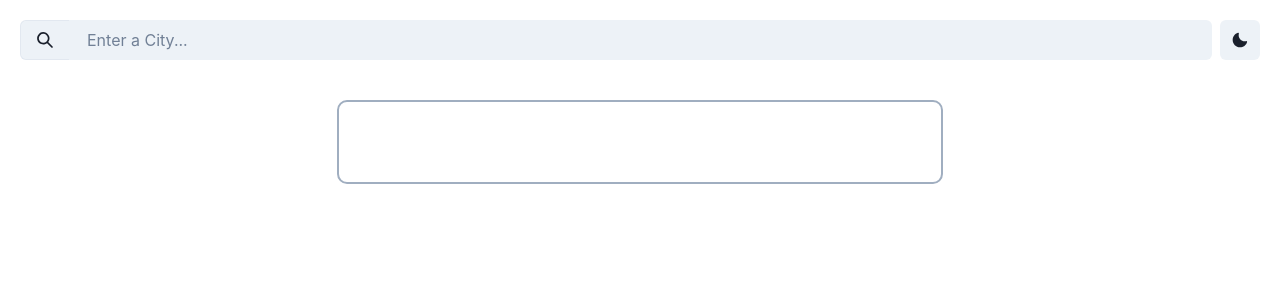
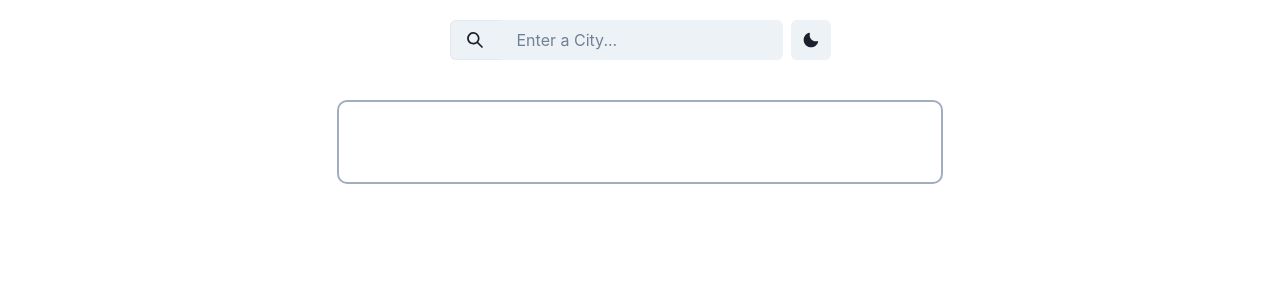
Before and after one commit to mzahmd/weather-app, a React (Vite) app: page / in a window 1280 px wide. Shown: the top 300 px of the page. Built offline with nearby package versions, Linux system fonts and the light colour scheme.

Commit message:
refactor: use handleSubmit instead of handleKey

```diff
--- a/src/App.tsx
+++ b/src/App.tsx
@@ -1,6 +1,8 @@
+import { useState } from "react"
+
 import { SearchIcon } from "@chakra-ui/icons"
 import { Box, Container, HStack, Input, InputGroup, InputLeftAddon } from "@chakra-ui/react"
-import { useState } from "react"
+
 import ColorSwitch from "./components/ColorSwitch"
 import WeatherData from "./components/WeatherData"
 
@@ -8,22 +10,23 @@ function App() {
   const [isSearch, setIsSearch] = useState("")
   const [searchCity, setSearchCity] = useState("")
 
-  function handleKeyPress(e: React.KeyboardEvent<HTMLInputElement>) {
-    if (e.code === "Enter" && isSearch.trim() !== "") {
-      setSearchCity(isSearch.trim())
+  function handleSubmit(e: React.FormEvent<HTMLInputElement>) {
+    e.preventDefault()
+    setSearchCity(isSearch)
     setIsSearch("")
-    }
   }
 
   return (
     <Box p={5}>
-      <HStack>
+      <HStack justify={"center"}>
+        <form onSubmit={(e) => handleSubmit(e)}>
           <InputGroup>
             <InputLeftAddon>
               <SearchIcon />
             </InputLeftAddon>
-          <Input variant={"filled"} onChange={(e) => setIsSearch(e.target.value)} value={isSearch} placeholder={"Enter a City..."} onKeyDown={(e) => handleKeyPress(e)} />
+            <Input variant={"filled"} onChange={(e) => setIsSearch(e.target.value)} value={isSearch} placeholder={"Enter a City..."} />
           </InputGroup>
+        </form>
         <ColorSwitch />
       </HStack>
       <Container mt={10} p={10} border={"2px"} borderRadius={"10"} borderColor={"gray.400"} centerContent>
```
Lines whose indentation alone changed are shown as unchanged.
